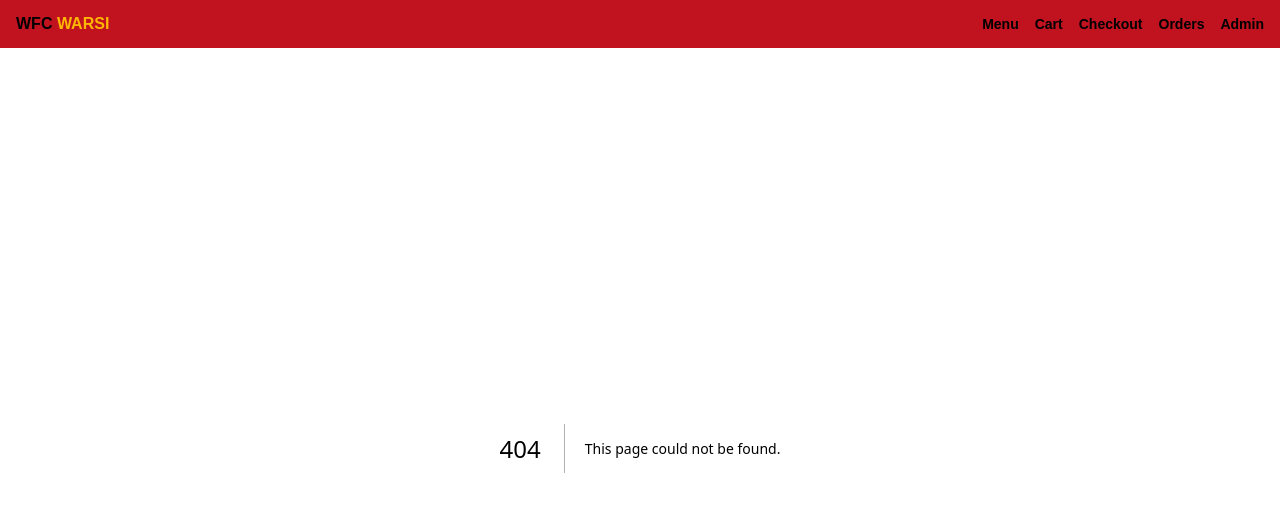
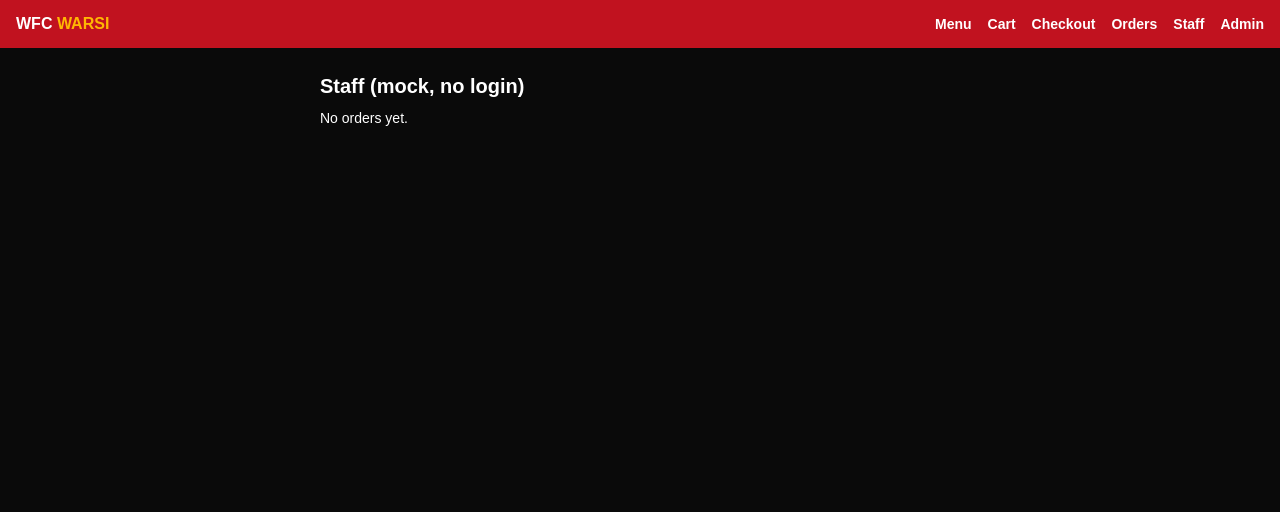
Before and after one commit to nexagen25-collab/wfc, a Next.js app in the folder frontend/: page /staff in a window 1280 px wide. Before the commit this address had no page. Shown: the top 512 px of the page. Built offline with nearby package versions, Linux system fonts and the light colour scheme.

Commit message:
feat: staff mock status board

```diff
--- /dev/null
+++ b/frontend/app/staff/page.tsx
@@ -0,0 +1,28 @@
+"use client";
+import { useEffect, useState } from "react";
+type Order = { token: string; mode: string; pay: string; total: number; phone: string; at: string };
+const FLOW = ["Placed", "Preparing", "Ready", "Completed"];
+export default function StaffPage() {
+  const [orders, setOrders] = useState<Order[]>([]);
+  const [st, setSt] = useState<Record<string, string>>({});
+  useEffect(() => {
+    try { setOrders(JSON.parse(localStorage.getItem("wfc-orders") ?? "[]")); } catch {}
+    try { setSt(JSON.parse(localStorage.getItem("wfc-status") ?? "{}")); } catch {}
+  }, []);
+  const adv = (t: string) => setSt((s) => {
+    const cur = s[t] ?? "Placed"; const nx = FLOW[Math.min(FLOW.indexOf(cur) + 1, FLOW.length - 1)];
+    const n = { ...s, [t]: nx }; localStorage.setItem("wfc-status", JSON.stringify(n)); return n;
+  });
+  return (
+    <div className="min-h-screen bg-[#0a0a0a] text-white">
+      <main className="mx-auto max-w-2xl px-4 py-6">
+        <h1 className="text-xl font-black">Staff (mock, no login)</h1>
+        {orders.length === 0 ? <p className="mt-2 text-sm">No orders yet.</p> : (
+          <ul className="mt-3 divide-y divide-zinc-800 rounded border border-zinc-800 text-sm">
+            {orders.map((o) => <li key={o.token} className="flex items-center justify-between px-3 py-2"><span>{o.token} • {o.mode} • ₹{o.total} • {st[o.token] ?? "Placed"}</span><button onClick={() => adv(o.token)} className="rounded bg-[#ffb703] px-2 py-1 font-bold text-black">Advance</button></li>)}
+          </ul>
+        )}
+      </main>
+    </div>
+  );
+}
--- a/frontend/components/Navbar.tsx
+++ b/frontend/components/Navbar.tsx
@@ -9,6 +9,7 @@ export default function Navbar() {
         <Link href="/cart">Cart</Link>
         <Link href="/checkout">Checkout</Link>
         <Link href="/orders">Orders</Link>
+        <Link href="/staff">Staff</Link>
         <Link href="/admin">Admin</Link>
       </span>
     </nav>
```
